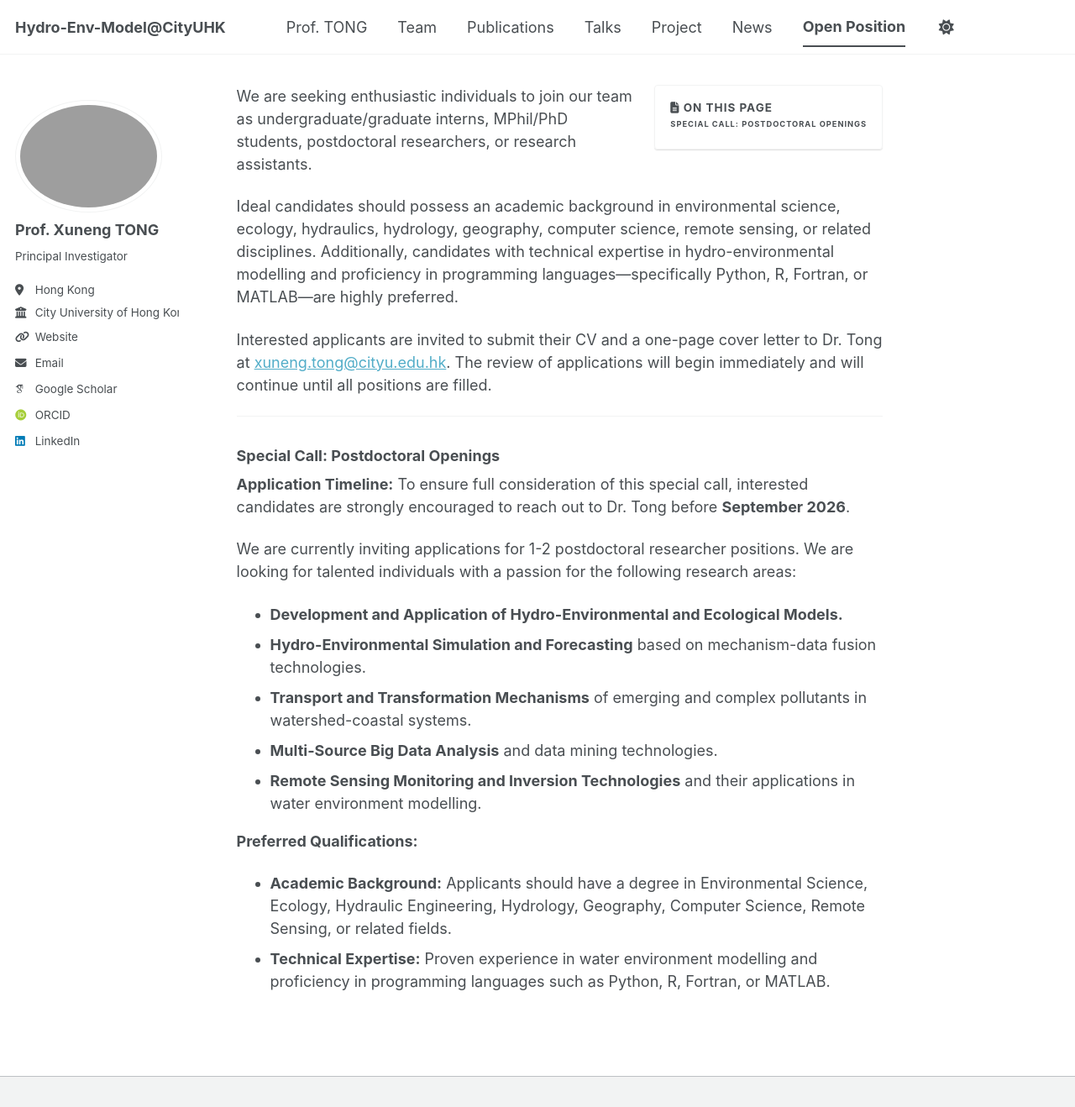
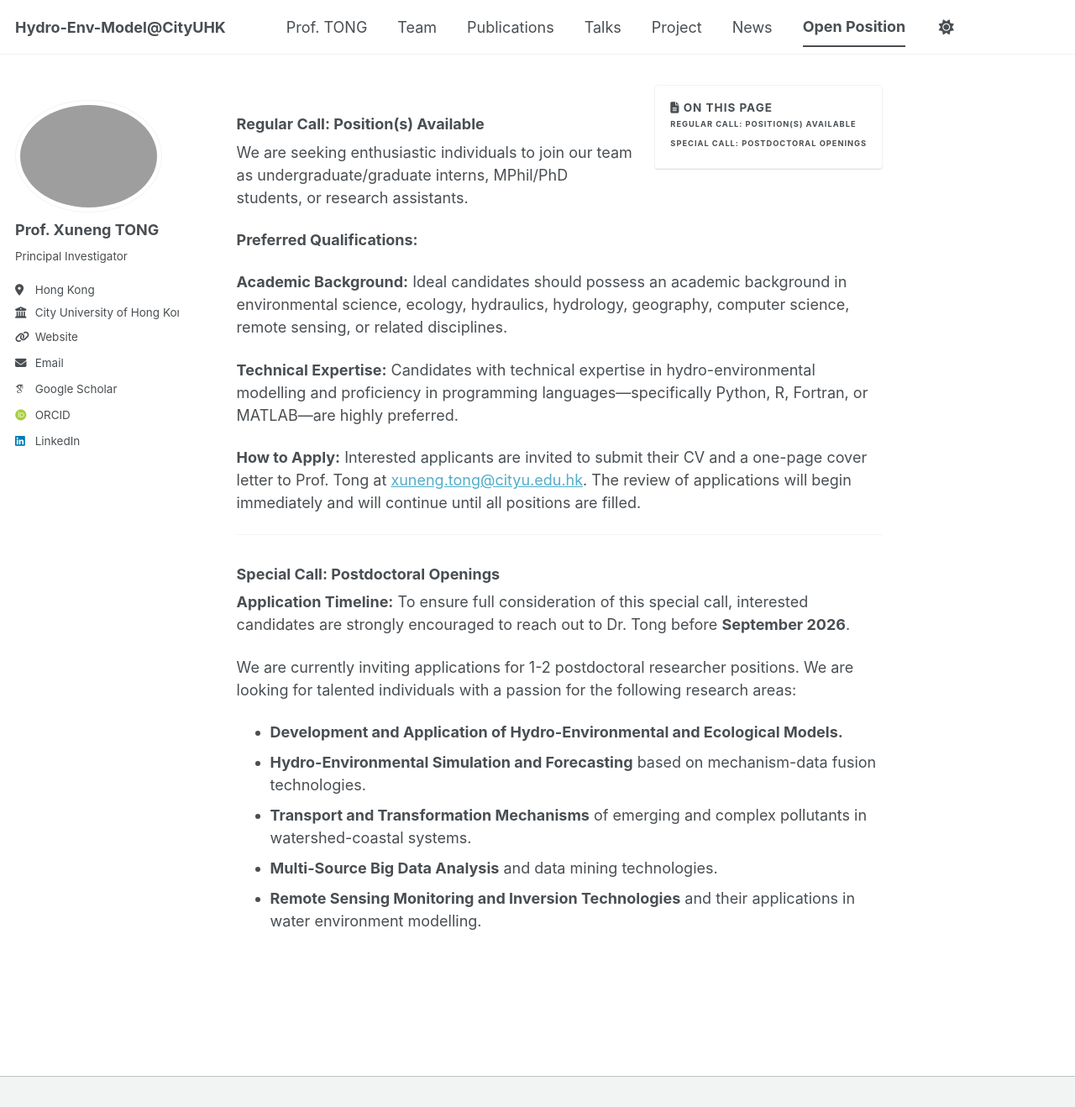
Before and after one commit to TongXuneng/TongXuneng.github.io, a Jekyll site: the page built from _pages/markdown.md, in a window 1280 px wide and 1318 px high. Shown: the whole window at 84% size. Built offline with Jekyll 4.4.1, drawn with Linux system fonts in a browser that asks for light colours; some web fonts are replaced; a script bundle is joined from its source files by our own code; library files that are not in the unit come from our copies.

Commit message:
Update markdown.md

```diff
--- a/_pages/markdown.md
+++ b/_pages/markdown.md
@@ -8,11 +8,17 @@ redirect_from:
 
 {% include toc %}
 
-We are seeking enthusiastic individuals to join our team as undergraduate/graduate interns, MPhil/PhD students, postdoctoral researchers, or research assistants.
+### Regular Call: Position(s) Available
+We are seeking enthusiastic individuals to join our team as undergraduate/graduate interns, MPhil/PhD students, or research assistants.
 
-Ideal candidates should possess an academic background in environmental science, ecology, hydraulics, hydrology, geography, computer science, remote sensing, or related disciplines. Additionally, candidates with technical expertise in hydro-environmental modelling and proficiency in programming languages—specifically Python, R, Fortran, or MATLAB—are highly preferred.
+**Preferred Qualifications:**
 
-Interested applicants are invited to submit their CV and a one-page cover letter to Dr. Tong at [xuneng.tong@cityu.edu.hk](mailto:xuneng.tong@cityu.edu.hk). The review of applications will begin immediately and will continue until all positions are filled.
+**Academic Background:** Ideal candidates should possess an academic background in environmental science, ecology, hydraulics, hydrology, geography, computer science, remote sensing, or related disciplines.
+
+**Technical Expertise:** Candidates with technical expertise in hydro-environmental modelling and proficiency in programming languages—specifically Python, R, Fortran, or MATLAB—are highly preferred.
+
+**How to Apply:**
+Interested applicants are invited to submit their CV and a one-page cover letter to Prof. Tong at [xuneng.tong@cityu.edu.hk](mailto:xuneng.tong@cityu.edu.hk). The review of applications will begin immediately and will continue until all positions are filled.
 
 ---
 
@@ -28,7 +34,3 @@ We are currently inviting applications for 1-2 postdoctoral researcher positions
 *   **Transport and Transformation Mechanisms** of emerging and complex pollutants in watershed-coastal systems.
 *   **Multi-Source Big Data Analysis** and data mining technologies.
 *   **Remote Sensing Monitoring and Inversion Technologies** and their applications in water environment modelling.
-
-**Preferred Qualifications:**
-*   **Academic Background:** Applicants should have a degree in Environmental Science, Ecology, Hydraulic Engineering, Hydrology, Geography, Computer Science, Remote Sensing, or related fields.
-*   **Technical Expertise:** Proven experience in water environment modelling and proficiency in programming languages such as Python, R, Fortran, or MATLAB.
```
